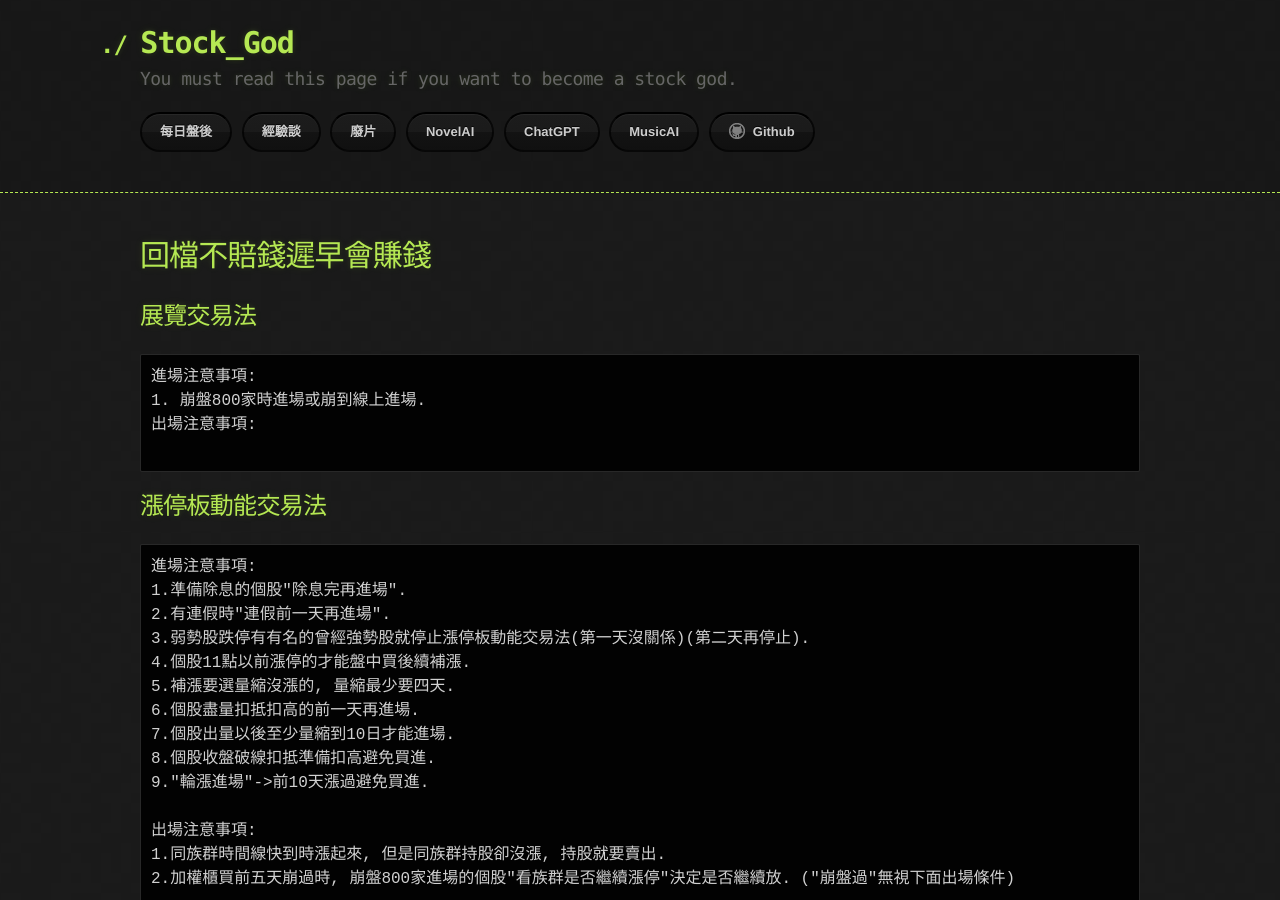
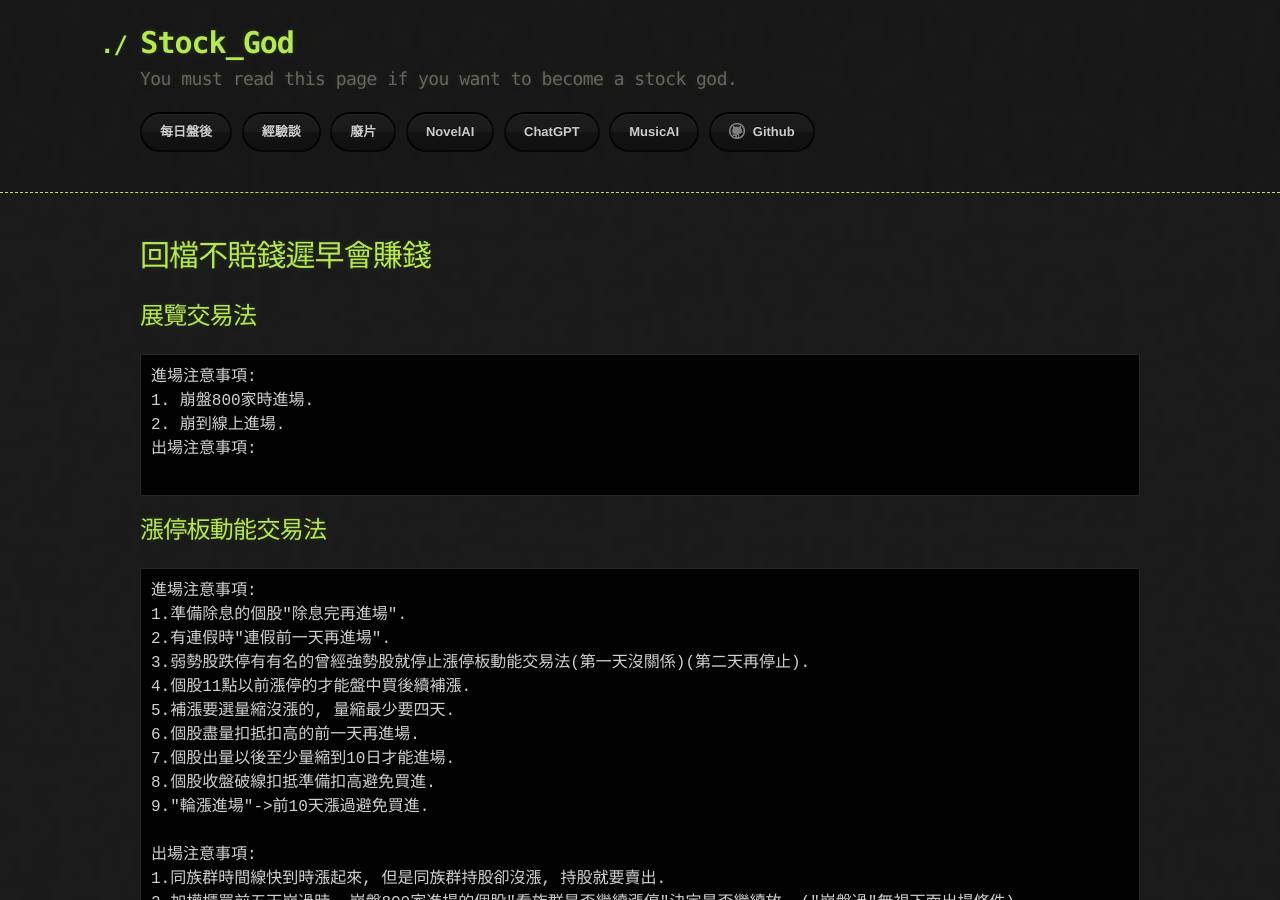
Before and after one commit to lepg5487/Stock_God, a Jekyll site: the page built from experience.md, in a window 1280 px wide and 900 px high. Built offline with Jekyll 4.4.1, drawn with Linux system fonts in a browser that asks for light colours; our own code applies the rules of GitHub Pages for plain Markdown files.

Commit message:
Update experience.md

````diff
--- a/experience.md
+++ b/experience.md
@@ -6,7 +6,8 @@ layout: testlayouts
 ## 展覽交易法
 ```
 進場注意事項:
-1. 崩盤800家時進場或崩到線上進場.
+1. 崩盤800家時進場.
+2. 崩到線上進場.
 出場注意事項:
 
 ```
````
